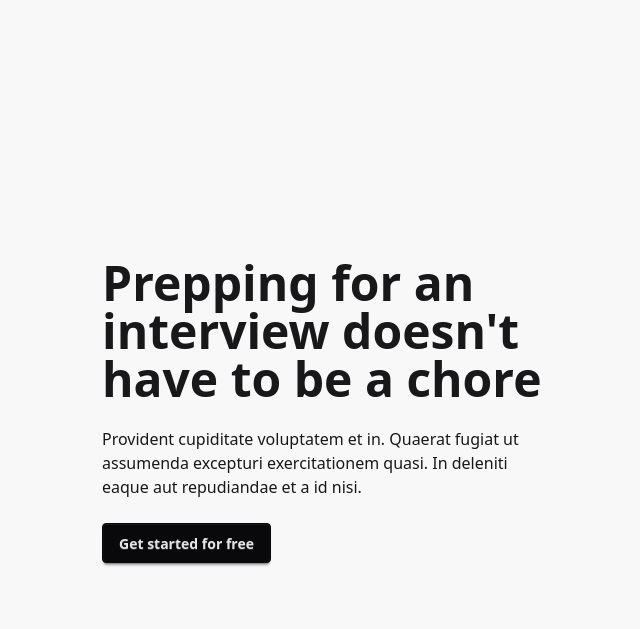
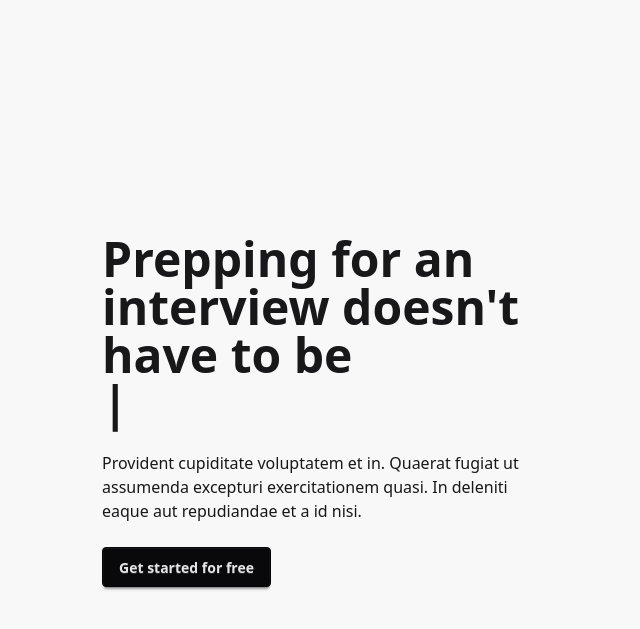
Before and after one commit to 1645arekraP/parit, a Django app: page / in a window 1280 px wide. Shown: the part 953-1582 px from the top of the page, without its empty margins (314-954 px from the left). Run offline with Django 5.2, Linux system fonts and the light colour scheme; style sheets or scripts are compiled from the project's sources.

Commit message:
home page minor changes

```diff
--- a/apps/home/templates/home.html
+++ b/apps/home/templates/home.html
@@ -6,7 +6,7 @@
     <div class="hero-content">
       <div class="max-w-md">
         <h1 class="text-5xl font-bold">
-            Prepping for an interview doesn't have to be a chore
+            Prepping for an interview doesn't have to be
             <div id="typing-container" class="typing-effect"></div>
         </h1>
         <p class="py-6">
@@ -60,7 +60,7 @@
           </div>
         </div>
       </div>
-{% endblock %}
+
 
 <style>
     .typing-effect span:last-child {
@@ -147,6 +147,7 @@
       }
 
       // Usage
+
       window.onload = function () {
         const element = document.querySelector('#typing-container');
         console.log(element);
@@ -159,3 +160,4 @@
         new TypingEffect(element, words);
     };
 </script>
+{% endblock %}
```
